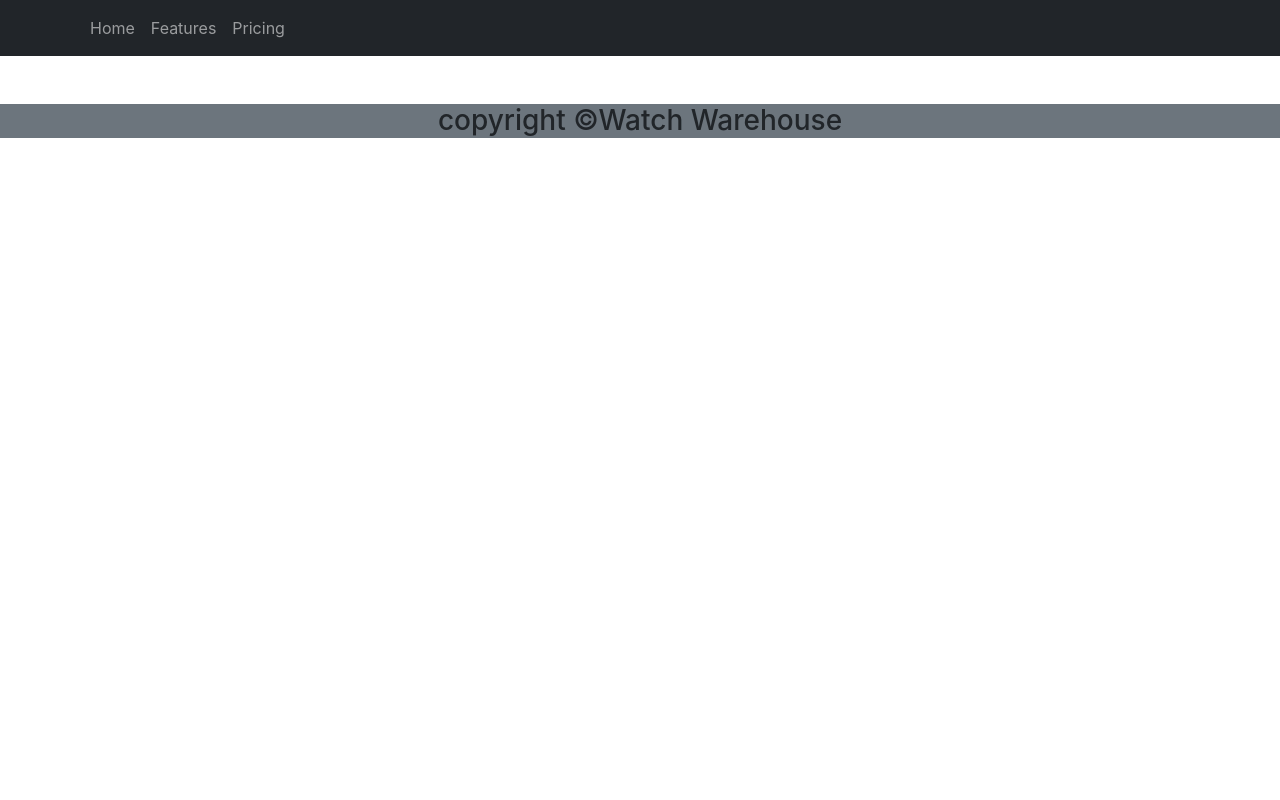
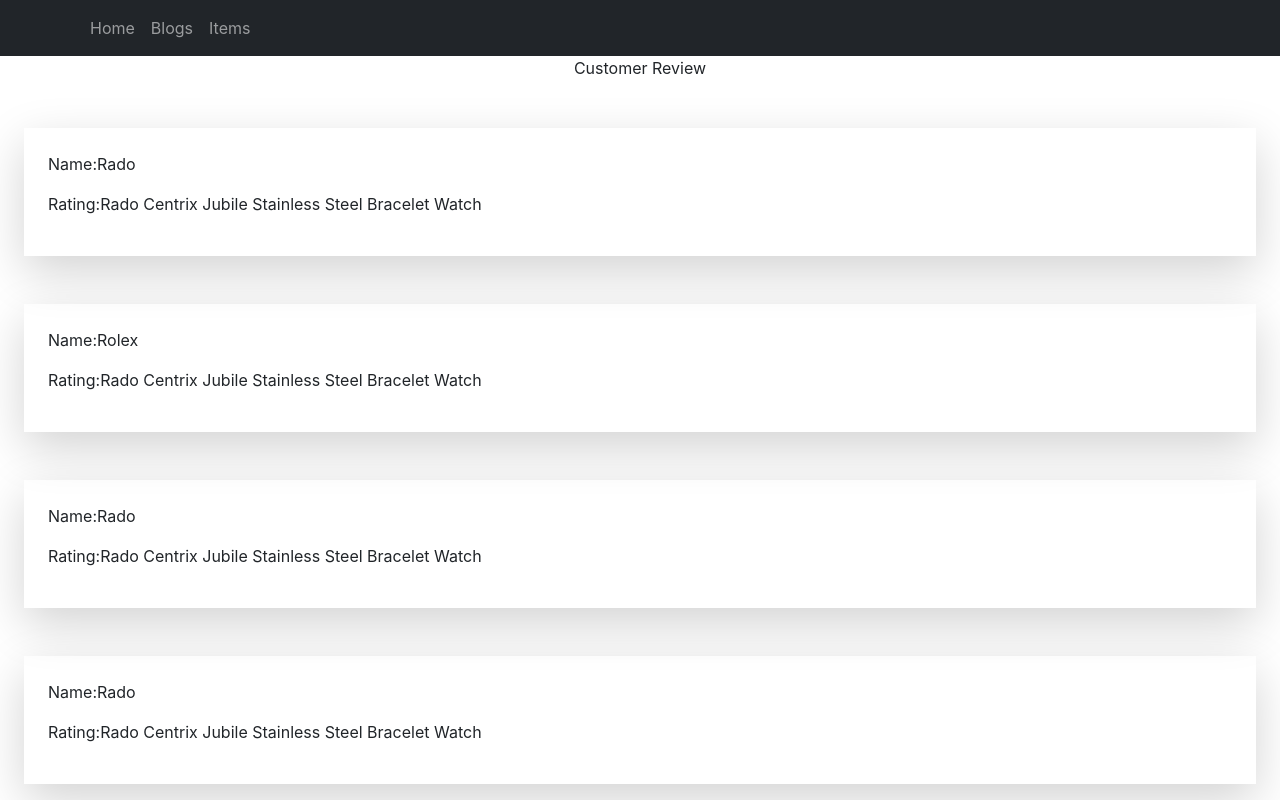
Before and after one commit to Hridoyshom/warehouse-manage-client-side, a React (Create React App) app: page /items in a window 1280 px wide. Shown: the top 800 px of the page. Built offline with nearby package versions, Linux system fonts and the light colour scheme.

Commit message:
data fetched

```diff
--- /dev/null
+++ b/public/data.json
@@ -0,0 +1,110 @@
+[
+    {
+        "id": 1,
+        "name": "Rado",
+        "img": "https://iconicetc.com/wp-content/uploads/2020/01/Rado-Jubile-SL-2.jpg",
+        "Des": "Rado Centrix Jubile Stainless Steel Bracelet Watch",
+        "Price": "250$",
+        "Quantity": "10",
+        "Supplier": "Rado Bangladesh"
+    },
+    {
+        "id": 2,
+        "name": "Rolex",
+        "img": "https://images.unsplash.com/photo-1605101232508-283d0cd4909e?ixlib=rb-1.2.1&ixid=MnwxMjA3fDB8MHxzZWFyY2h8M3x8cm9sZXh8ZW58MHx8MHx8&w=1000&q=80",
+        "Des": "Rado Centrix Jubile Stainless Steel Bracelet Watch",
+        "Price": "250$",
+        "Quantity": "10",
+        "Supplier": "Rado Bangladesh"
+    },
+    {
+        "id": 3,
+        "name": "Rado",
+        "img": "https://iconicetc.com/wp-content/uploads/2020/01/Rado-Jubile-SL-2.jpg",
+        "Des": "Rado Centrix Jubile Stainless Steel Bracelet Watch",
+        "Price": "250$",
+        "Quantity": "10",
+        "Supplier": "Rado Bangladesh"
+    },
+    {
+        "id": 4,
+        "name": "Rado",
+        "img": "https://iconicetc.com/wp-content/uploads/2020/01/Rado-Jubile-SL-2.jpg",
+        "Des": "Rado Centrix Jubile Stainless Steel Bracelet Watch",
+        "Price": "250$",
+        "Quantity": "10",
+        "Supplier": "Rado Bangladesh"
+    },
+    {
+        "id": 5,
+        "name": "Rado",
+        "img": "https://iconicetc.com/wp-content/uploads/2020/01/Rado-Jubile-SL-2.jpg",
+        "Des": "Rado Centrix Jubile Stainless Steel Bracelet Watch",
+        "Price": "250$",
+        "Quantity": "10",
+        "Supplier": "Rado Bangladesh"
+    },
+    {
+        "id": 6,
+        "name": "Rado",
+        "img": "https://iconicetc.com/wp-content/uploads/2020/01/Rado-Jubile-SL-2.jpg",
+        "Des": "Rado Centrix Jubile Stainless Steel Bracelet Watch",
+        "Price": "250$",
+        "Quantity": "10",
+        "Supplier": "Rado Bangladesh"
+    },
+    {
+        "id": 7,
+        "name": "Rado",
+        "img": "https://iconicetc.com/wp-content/uploads/2020/01/Rado-Jubile-SL-2.jpg",
+        "Des": "Rado Centrix Jubile Stainless Steel Bracelet Watch",
+        "Price": "250$",
+        "Quantity": "10",
+        "Supplier": "Rado Bangladesh"
+    },
+    {
+        "id": 8,
+        "name": "Rado",
+        "img": "https://iconicetc.com/wp-content/uploads/2020/01/Rado-Jubile-SL-2.jpg",
+        "Des": "Rado Centrix Jubile Stainless Steel Bracelet Watch",
+        "Price": "250$",
+        "Quantity": "10",
+        "Supplier": "Rado Bangladesh"
+    },
+    {
+        "id": 9,
+        "name": "Rado",
+        "img": "https://iconicetc.com/wp-content/uploads/2020/01/Rado-Jubile-SL-2.jpg",
+        "Des": "Rado Centrix Jubile Stainless Steel Bracelet Watch",
+        "Price": "250$",
+        "Quantity": "10",
+        "Supplier": "Rado Bangladesh"
+    },
+    {
+        "id": 10,
+        "name": "Rado",
+        "img": "https://iconicetc.com/wp-content/uploads/2020/01/Rado-Jubile-SL-2.jpg",
+        "Des": "Rado Centrix Jubile Stainless Steel Bracelet Watch",
+        "Price": "250$",
+        "Quantity": "10",
+        "Supplier": "Rado Bangladesh"
+    },
+    {
+        "id": 11,
+        "name": "Rado",
+        "img": "https://iconicetc.com/wp-content/uploads/2020/01/Rado-Jubile-SL-2.jpg",
+        "Des": "Rado Centrix Jubile Stainless Steel Bracelet Watch",
+        "Price": "250$",
+        "Quantity": "10",
+        "Supplier": "Rado Bangladesh"
+    },
+    {
+        "id": 12,
+        "name": "Rado",
+        "img": "https://iconicetc.com/wp-content/uploads/2020/01/Rado-Jubile-SL-2.jpg",
+        "Des": "Rado Centrix Jubile Stainless Steel Bracelet Watch",
+        "Price": "250$",
+        "Quantity": "10",
+        "Supplier": "Rado Bangladesh"
+    }
+]
--- a/src/App.js
+++ b/src/App.js
@@ -4,6 +4,8 @@
 import { Route, Routes } from 'react-router-dom';
 import Home from './Home';
 import Footer from './Footer';
+import NotFound from './NotFound';
+import Items from './Items';
 
 function App() {
   return (
@@ -14,6 +16,8 @@
         <Route path='home' element={<Home></Home>}  >
 
         </Route>
+        <Route path='/items' element={<Items></Items>} ></Route>
+        <Route path='*' element={<NotFound></NotFound>}  ></Route>
 
       </Routes>
       <Footer></Footer>
--- a/src/Header.js
+++ b/src/Header.js
@@ -5,13 +5,13 @@
 const header = () => {
     return (
         <div>
-            <Navbar bg="dark" variant="dark">
-                <Container>
+            <Navbar bg="dark" variant="dark" sticky='top' >
+                <Container  >
 
-                    <Nav className="me-auto">
+                    <Nav className="me-auto" >
                         <Nav.Link as={Link} to='/home' >Home</Nav.Link>
-                        <Nav.Link href="#features">Features</Nav.Link>
-                        <Nav.Link href="#pricing">Pricing</Nav.Link>
+                        <Nav.Link href="blogs">Blogs</Nav.Link>
+                        <Nav.Link href="items">Items</Nav.Link>
                     </Nav>
                 </Container>
             </Navbar>
--- a/src/Home.js
+++ b/src/Home.js
@@ -1,10 +1,21 @@
 import React from 'react';
 import Banner from './Banner';
+import Items from './Items';
+import useItems from './useItems';
+import ItemCard from './ItemCard';
+
+
+
 
 const Home = () => {
+    const [items, setItems] = useItems();
     return (
         <div>
+
             <Banner></Banner>
+            {items.slice(0, 6).map(item => (<ItemCard key={item.id} item={item} ></ItemCard>))}
+
+
         </div>
     );
 };
--- /dev/null
+++ b/src/ItemCard.js
@@ -0,0 +1,15 @@
+import React from 'react';
+import { Image } from 'react-bootstrap';
+
+const ItemCard = ({ item }) => {
+    return (
+        <div className='shadow-lg rounded-2xl w-50px  bg-slate-200  p-4  mt-5 md:grid-cols-2 lg:grid-cols-3 xl:grid-cols-4 ' >
+            <p><span className='font-bold' >Name</span>:{item.name}</p>
+
+            <p><span className='font-bold' >Rating</span>:{item.Des}</p>
+            {/* <img className='' src={item.img} alt="" /> */}
+        </div>
+    );
+};
+
+export default ItemCard;
--- /dev/null
+++ b/src/Items.css
@@ -0,0 +1,5 @@
+.item {
+    display: grid;
+    grid-template-columns: repeat(3, 1fr);
+    grid-gap: 20px;
+}
--- /dev/null
+++ b/src/Items.js
@@ -0,0 +1,21 @@
+import React, { useEffect, useState } from 'react';
+import useItems from './useItems';
+import ItemCard from './ItemCard';
+
+const Items = () => {
+    const [items, setItems] = useItems();
+
+
+    return (
+        <div className='px-4 pt-20 pb-24 mx-auto md:px-2' >
+            <p className=' text-center text-3xl font-bold text-grey ' >Customer Review</p>
+            <div className='grid grid-cols-1 md:grid-cols-2 lg:grid-cols-3 xl:grid-cols-4 justify-items-center ' >
+                {items.map(item => (
+                    <ItemCard key={item.id} item={item} />
+                ))}
+            </div>
+        </div>
+    );
+};
+
+export default Items;
--- a/src/NotFound.js
+++ b/src/NotFound.js
@@ -0,0 +1,11 @@
+import React from 'react';
+
+const NotFound = () => {
+    return (
+        <div>
+            <img src="https://www.iowafieldreport.com/wp-content/uploads/2021/11/6M513.png" alt="" />
+        </div>
+    );
+};
+
+export default NotFound;
--- /dev/null
+++ b/src/useItems.js
@@ -0,0 +1,15 @@
+import React, { useEffect, useState } from 'react';
+
+const useItems = () => {
+
+    const [items, setItems] = useState([]);
+    useEffect(() => {
+        fetch("data.json")
+            .then(res => res.json())
+            .then(data => setItems(data))
+    }, [])
+
+    return [items, setItems];
+};
+
+export default useItems;
```
Also changed, not shown: src/Login.js (added).
